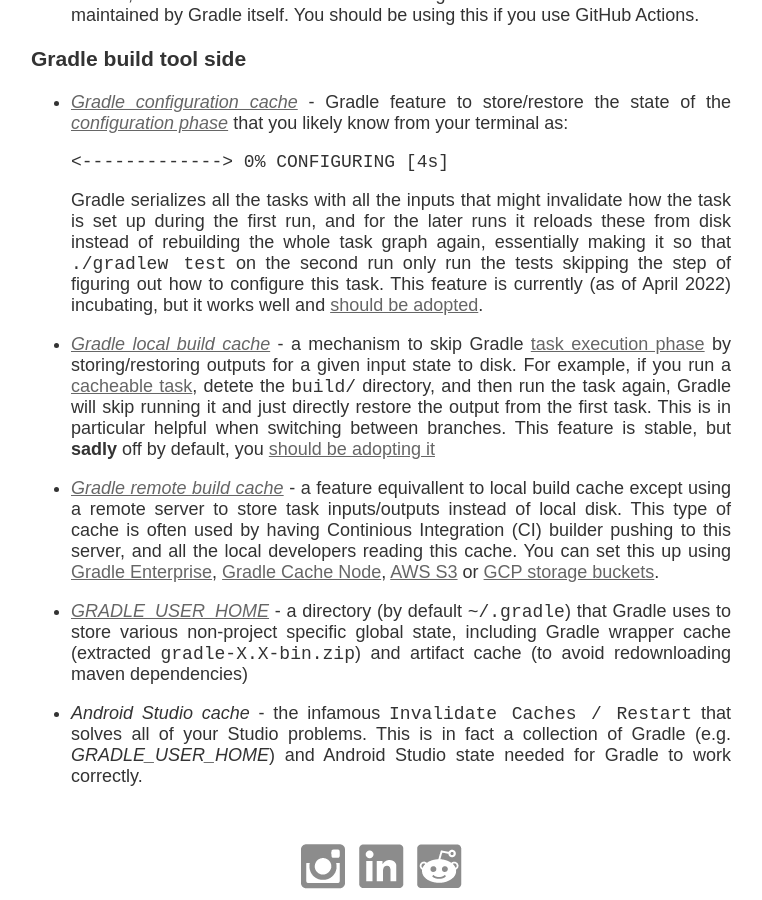
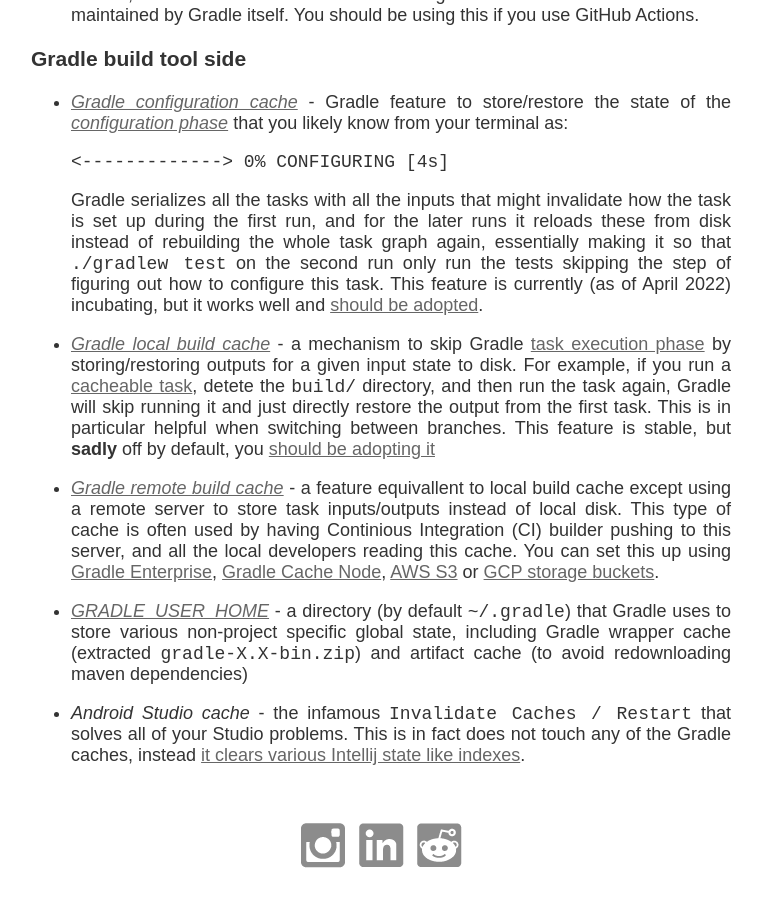
Before and after one commit to liutikas/liutikas.github.io, a Jekyll site: the page built from _posts/2022-04-19-Caches-Everywhere.md, in a window 1280 px wide and 900 px high, scrolled down 661 px. Shown: the whole window, without its empty margins (259-1021 px from the left). Built offline with Jekyll 4.4.1, drawn with Linux system fonts in a browser that asks for light colours; after the commit the page ends 1540 px from its top, so only the background shows below that.

Commit message:
Update 2022-04-19-Caches-Everywhere.md

```diff
--- a/_posts/2022-04-19-Caches-Everywhere.md
+++ b/_posts/2022-04-19-Caches-Everywhere.md
@@ -26,4 +26,4 @@
 
 - [*GRADLE_USER_HOME*](https://docs.gradle.org/current/userguide/directory_layout.html#dir:gradle_user_home) - a directory (by default `~/.gradle`) that Gradle uses to store various non-project specific global state, including Gradle wrapper cache (extracted `gradle-X.X-bin.zip`) and artifact cache (to avoid redownloading maven dependencies)
 
-- *Android Studio cache* - the infamous `Invalidate Caches / Restart` that solves all of your Studio problems. This is in fact a collection of Gradle (e.g. *GRADLE_USER_HOME*) and Android Studio state needed for Gradle to work correctly.
+- *Android Studio cache* - the infamous `Invalidate Caches / Restart` that solves all of your Studio problems. This is in fact does not touch any of the Gradle caches, instead [it clears various Intellij state like indexes](https://www.jetbrains.com/help/idea/invalidate-caches.html).
```
